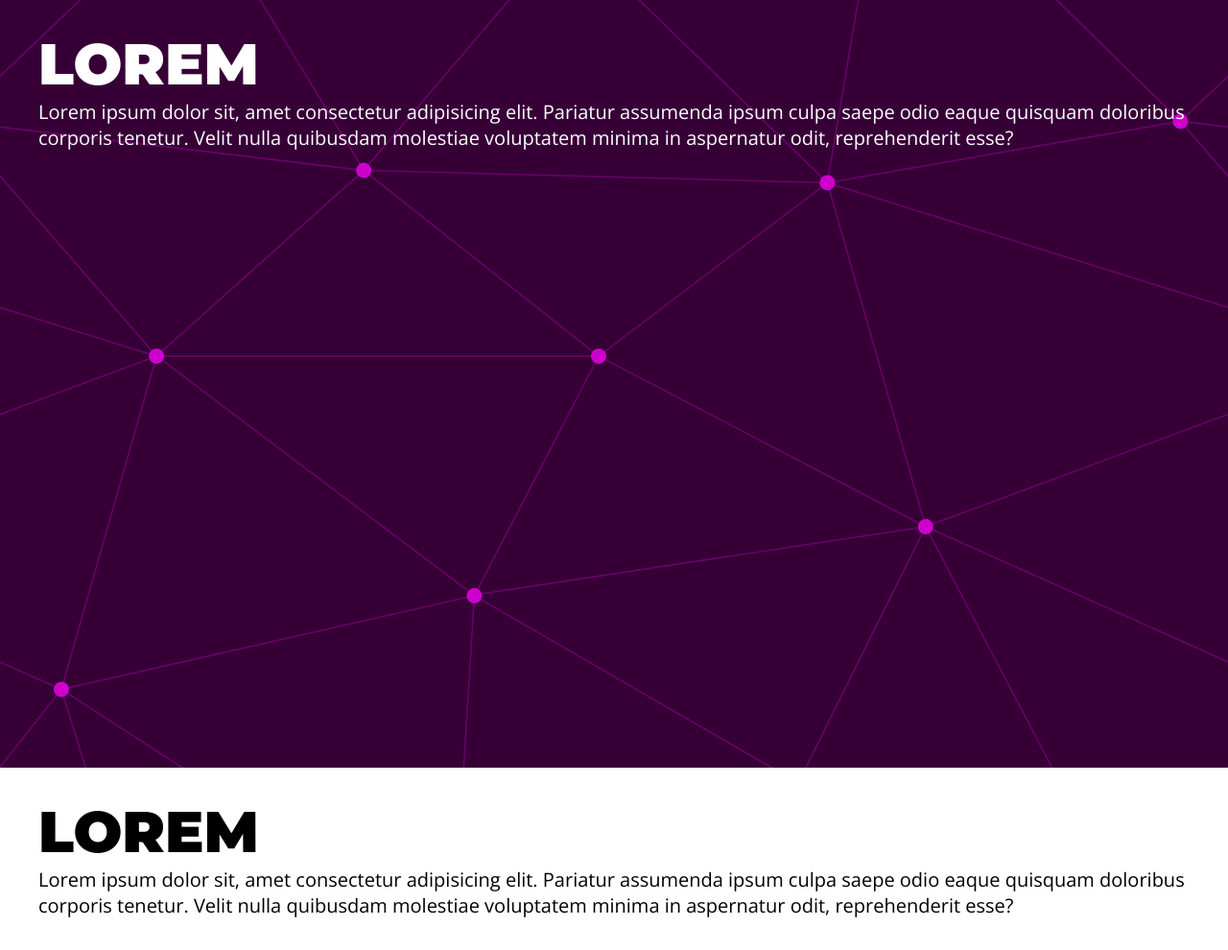
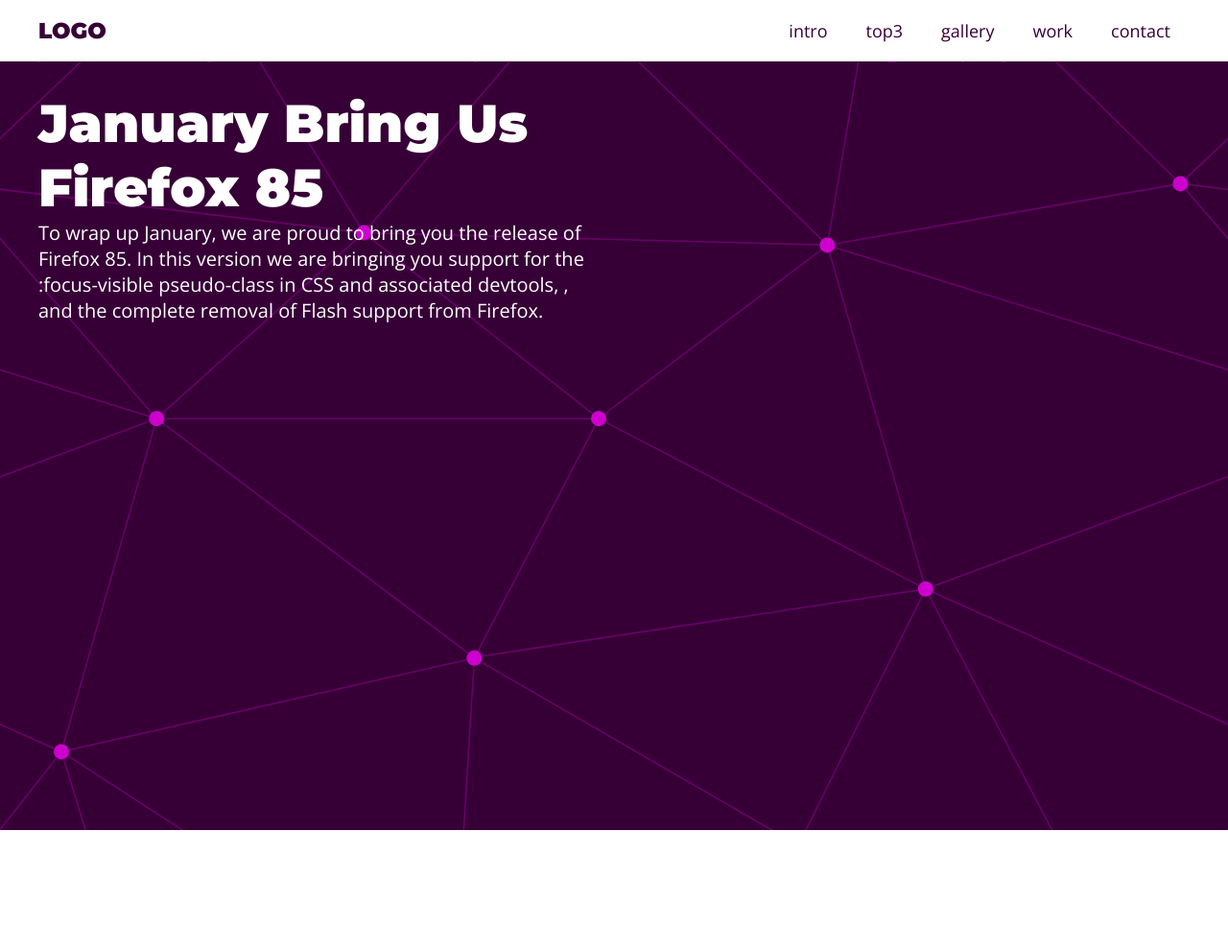
Before and after one commit to alfmorais/landing-page, a plain HTML site: page index.html in a window 1280 px wide. Shown: the whole page at 96% size. Drawn offline with nearby package versions, Linux system fonts and the light colour scheme.

Commit message:
improve the menu bar

```diff
--- /dev/null
+++ b/assets/css/class.css
@@ -0,0 +1,25 @@
+/* Esse é o código para o fundo da image */
+.main-bg {
+    background-image: url('../img/background-image.svg');
+    background-size: cover;
+    background-position: center center;
+    color: var(--white-color);
+}
+
+.white-bg {
+    background-color: var(--white-color);
+}
+
+.main-content {
+    max-width: 120rem;
+    margin: 0 auto;
+    padding: var(--gap);
+}
+
+.section {
+    min-height: 100vh;
+}
+
+.menu-spacing {
+    height: 65px;
+}
--- /dev/null
+++ b/assets/css/elements.css
@@ -0,0 +1,46 @@
+* {
+    margin: 0;
+    padding: 0;
+}
+
+html {
+    font-size: 62.5%;
+}
+
+body {
+    font-family: 'Open Sans', sans-serif;
+    font-size: 2rem;
+}
+
+h1, h2, h3, h4, h5, h6 {
+    font-family: 'Montserrat', sans-serif;
+}
+
+h1 {
+    font-size: 6rem;
+    text-transform: uppercase;
+}
+
+h2 {
+    font-size: 5.5rem;
+}
+
+h3 {
+    font-size: 4rem;
+}
+
+h4 {
+    font-size: 4.5rem;
+}
+
+h5 {
+    font-size: 4rem;
+}
+
+h6 {
+    font-size: rem;
+}
+
+a {
+    text-decoration: none;
+}
--- /dev/null
+++ b/assets/css/menu.css
@@ -0,0 +1,55 @@
+.menu {
+    background: var(--white-color);
+    position: fixed;
+    top: 0;
+    left: 0;
+    right: 0;
+    width: 100%;
+    border-bottom: 0.1rem solid (--light-gray-color);
+}
+
+.menu-content {
+    display: flex;
+    justify-content: space-between;
+    align-items: center;
+    padding-top: 0;
+    padding-bottom: 0;
+}
+
+.menu h1 {
+    font-size: 2.3rem;
+    color: var(--primary-color);
+}
+
+.menu h1 a {
+    color: inherit;
+}
+
+.menu ul {
+    list-style: none;
+    display: flex;
+}
+
+.menu ul li a {
+    display: block;
+    padding: 2rem;
+    font-size: 1.8rem;
+    color: var(--primary-color);
+    position: relative;
+}
+
+.menu ul li a::after {
+    content: '';
+    position: absolute;
+    bottom: 1rem;
+    left: 50%;
+    width: 0;
+    height: 0.2rem;
+    background: var(--secondary-color);
+    transition: all 300ms ease-in-out;
+}
+
+.menu ul li a:hover::after {
+    width: 50%;
+    left: 25%;
+}
--- a/assets/css/styles.css
+++ b/assets/css/styles.css
@@ -1,70 +1,11 @@
-:root {
-    --primary-color: #360036;
-    --white-color: #fff;
-    --gap: 3rem;
+.intro-content {
+    display: grid;
+    grid-template-columns: 1fr 1fr;
+    gap: var(--gap);
 }
 
-* {
-    margin: 0;
-    padding: 0;
+.intro-text-content {
+    display: flex;
+    flex-flow: column wrap;
+    justify-content: center;
 }
-
-html {
-    font-size: 62.5%;
-}
-
-body {
-    font-family: 'Open Sans', sans-serif;
-    font-size: 2rem;
-}
-
-h1, h2, h3, h4, h5, h6 {
-    font-family: 'Montserrat', sans-serif;
-}
-
-h1 {
-    font-size: 6rem;
-    text-transform: uppercase;
-}
-
-h2 {
-    font-size: 5.5rem;
-}
-
-h3 {
-    font-size: 4rem;
-}
-
-h4 {
-    font-size: 4.5rem;
-}
-
-h5 {
-    font-size: 4rem;
-}
-
-h6 {
-    font-size: rem;
-}
-
-/* Esse é o código para o fundo da image */
-.main-bg {
-    background-image: url('../img/background-image.svg');
-    background-size: cover;
-    background-position: center center;
-    color: var(--white-color);
-}
-
-.white-bg {
-    background-color: var(--white-color);
-}
-
-.main-content {
-    max-width: 1200px;
-    margin: 0 auto;
-    padding: var(--gap);
-}
-
-.section {
-    min-height: 100vh;
-}
--- /dev/null
+++ b/assets/css/variables.css
@@ -0,0 +1,7 @@
+:root {
+    --primary-color: #360036;
+    --white-color: #fff;
+    --light-gray-color: #eeeeee;
+    --secondary-color: crimson;
+    --gap: 3rem;
+}
--- a/index.html
+++ b/index.html
@@ -11,26 +11,40 @@
     <link
         href="https://fonts.googleapis.com/css2?family=Montserrat:wght@900&family=Open+Sans:ital,wght@0,400;0,700;1,400&display=swap"
         rel="stylesheet">
-    <link rel="stylesheet" href="assets/css/styles.css">
+        <link rel="stylesheet" href="assets/css/variables.css">
+        <link rel="stylesheet" href="assets/css/elements.css">
+        <link rel="stylesheet" href="assets/css/class.css">
+        <link rel="stylesheet" href="assets/css/menu.css">
+        <link rel="stylesheet" href="assets/css/styles.css">
 </head>
 
-<body>
-    <section class="main-bg section">
-        <div class="main-content">
-            <h1>Lorem</h1>
-            <p>Lorem ipsum dolor sit, amet consectetur adipisicing elit. Pariatur assumenda ipsum culpa saepe odio eaque
-                quisquam doloribus corporis tenetur. Velit nulla quibusdam molestiae voluptatem minima in aspernatur odit,
-                reprehenderit esse?</p>
+<body class="main-bg">
+    <aside class="menu white-bg">
+        <div class="main-content menu-content">
+            <a href="#"><h1>LOGO</h1></a>
+
+            <nav>
+                <ul>
+                    <li><a href="#">intro</a></li>
+                    <li><a href="#">top3</a></li>
+                    <li><a href="#">gallery</a></li>
+                    <li><a href="#">work</a></li>
+                    <li><a href="#">contact</a></li>
+                </ul>
+            </nav>
         </div>
-    </section>
-    <section class="white-bg section">
-        <div class="main-content">
-            <h1>Lorem</h1>
-            <p>Lorem ipsum dolor sit, amet consectetur adipisicing elit. Pariatur assumenda ipsum culpa saepe odio eaque
-                quisquam doloribus corporis tenetur. Velit nulla quibusdam molestiae voluptatem minima in aspernatur odit,
-                reprehenderit esse?</p>
-        </div>
-    </section>
+    </aside>
+    <div class="menu-spacing"></div>
+        <section class="intro section main-bg">
+            <div class="main-content intro-content">
+                <div class="intro-text-content">
+                    <h2>January Bring Us Firefox 85</h2>
+                    <p>To wrap up January, we are proud to bring you the release of Firefox 85. In this version we are bringing you support for the :focus-visible pseudo-class in CSS and associated devtools, <link rel="preload"> , and the complete removal of Flash support from Firefox.</p>
+                </div>
+            </div>
+            <div class="intro-img"></div>
+        </section>
+    <section class="section white-bg"></section>
 </body>
 
 
```
